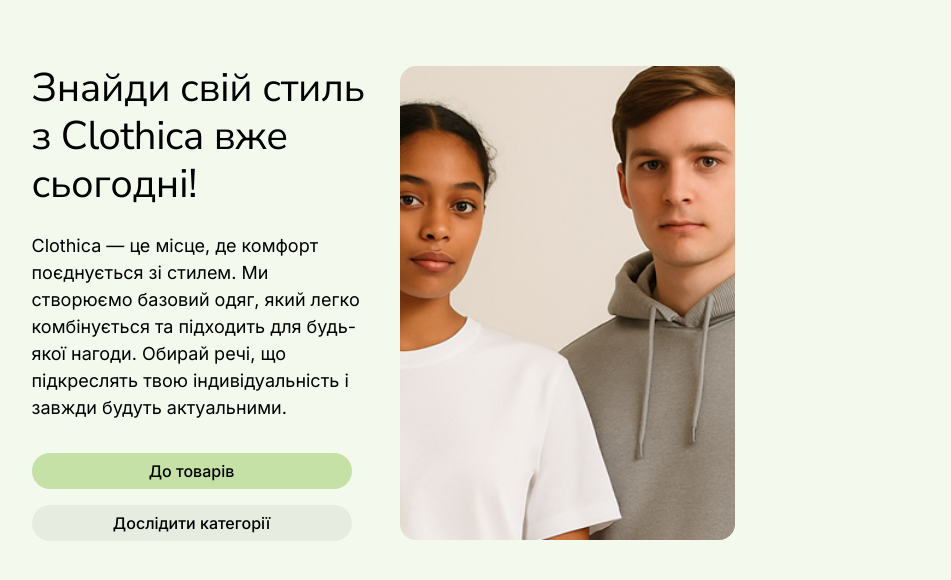
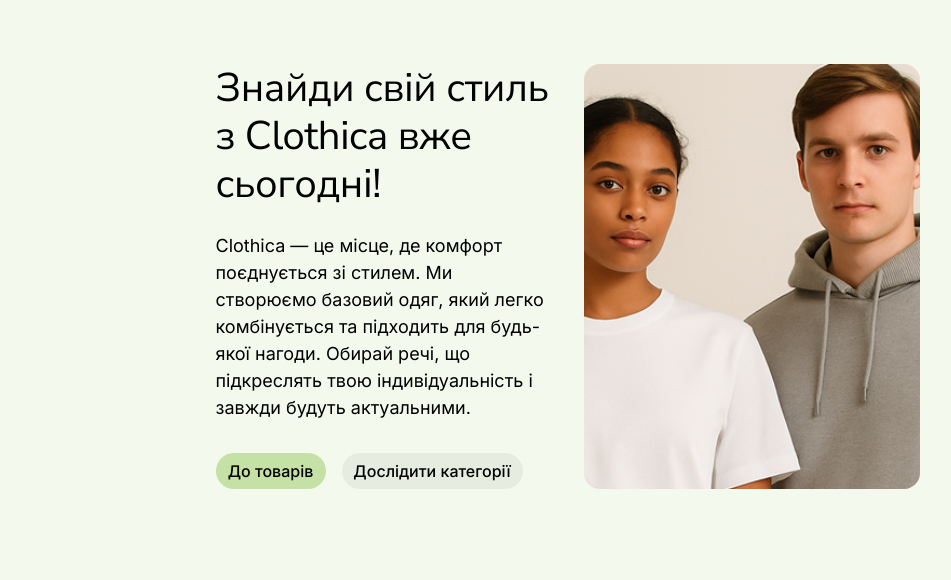
Before and after one commit to codingweb123/last-super-project-group-03-front, a Next.js app: page / in a window 1280 px wide. Shown: the top 580 px of the page, without its empty margins (237-1188 px from the left). Built offline with nearby package versions, Linux system fonts and the light colour scheme.

Commit message:
crct mstks

```diff
--- a/components/Hero/Hero.module.css
+++ b/components/Hero/Hero.module.css
@@ -1,22 +1,3 @@
-.section {
-  padding: 64px 20px;
-}
-
-.container {
-  max-width: 375px;
-  margin: 0 auto;
-}
-
-.hero_text,
-.link_first,
-.link_second {
-  font-family: var(--font-inter);
-}
-
-.hero_content {
-  width: 335px;
-}
-
 .hero_title {
   font-family: var(--font-nunito-sans);
   font-size: 40px;
@@ -40,15 +21,13 @@
   display: flex;
   justify-content: center;
   align-items: center;
-  padding: 6px, 12px;
-
+  padding: 6px, 124px;
   width: 100%;
-  min-width: 320px;
-  max-width: 335px;
   border-radius: 100px;
   height: 36px;
-  text-decoration: none;
-  transition: all 250ms ease-in-out;
+  transition:
+    border-color 250ms ease-in-out,
+    background-color 250ms ease-in-out;
 }
 
 .link_first {
@@ -58,9 +37,11 @@
 
 .link_first:hover {
   background-color: var(--color-deco-dark);
+  border-color: var(--color-deco-darker);
 }
 .link_first:active {
   background-color: var(--color-deco-darkest);
+  border-color: var(--color-deco);
 }
 
 .link_second {
@@ -69,14 +50,15 @@
 }
 .link_second:hover {
   background-color: var(--opacity-neutral-darkest-15);
+  border-color: var(--opacity-neutral-darkest-50);
 }
 .link_second:active {
   background-color: var(--opacity-neutral-darkest-50);
+  border-color: var(--opacity-transparent);
 }
 
 .hero_image {
-  width: 100%;
-  max-width: 335px;
+  width: 335px;
   height: 335px;
   margin-top: 32px;
   border-radius: 16px;
@@ -96,24 +78,36 @@
     align-items: center;
     justify-content: center;
     gap: 32px;
+    width: 704px;
   }
 
-  .hero_title,
+  li:first-child {
+    width: 336px;
+  }
+
+  /* .hero_title,
   .hero_text {
     width: 336px;
+  } */
+
+  .link_first,
+  .link_second {
+    display: inline-flex;
   }
 
   .link_first {
     width: 110px;
   }
   .link_second {
-    width: 183px;
+    width: 181px;
+    margin-top: 0;
+    margin-left: 16px;
   }
 
   .hero_image {
     margin-top: 0;
     width: 336px;
-    height: 474px;
+    height: 425px;
   }
 }
 
@@ -126,10 +120,14 @@
     max-width: var(--computer);
   }
 
-  .hero_title,
+  li:first-child {
+    width: 640px;
+  }
+
+  /* .hero_title,
   .hero_text {
     width: 640px;
-  }
+  } */
 
   .hero_content {
     width: 1312px;
@@ -139,18 +137,18 @@
     font-size: 56px;
   }
 
-  .link_first,
+  /* .link_first,
   .link_second {
     display: inline-flex;
-  }
+  } */
 
-  .link_first {
+  /* .link_first {
     min-width: 110px;
   }
 
   .link_second {
     min-width: 181px;
-  }
+  } */
   .hero_image {
     min-width: 640px;
     height: 394px;
```
